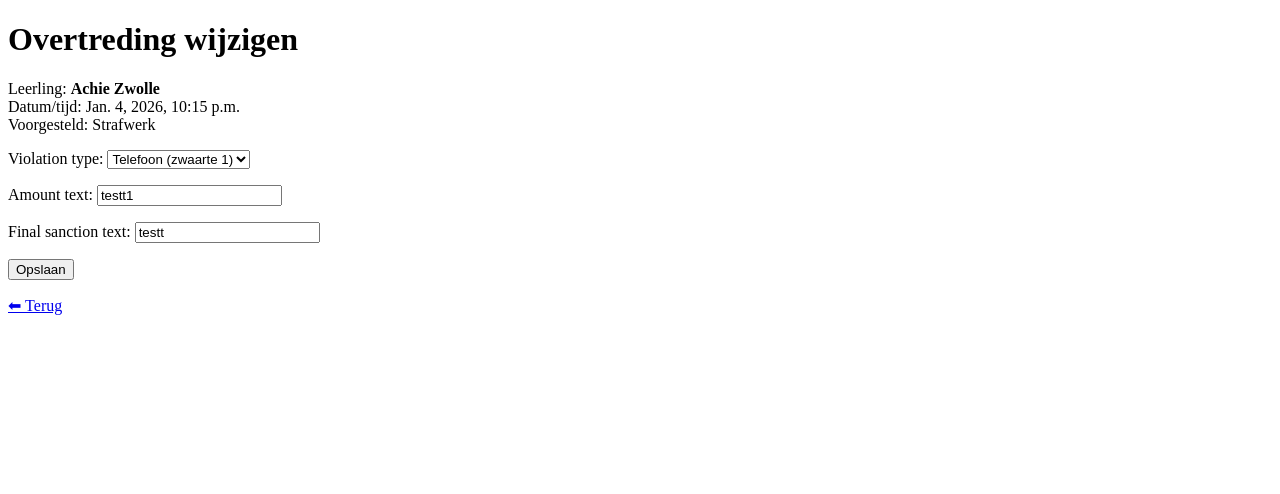
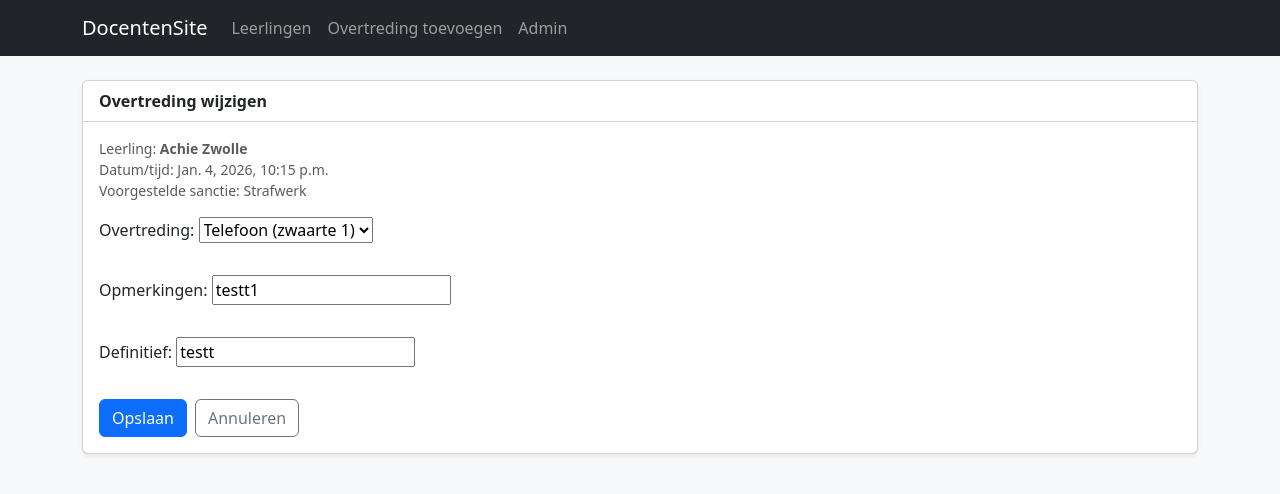
Before and after one commit to sayfoudinne/asad, a Django app: page /overtreding/1/wijzig/ in a window 1280 px wide. Shown: the top 494 px of the page. Run offline with Django 5.2, Linux system fonts and the light colour scheme; data comes from the database, SQL or seed files in the repository; both versions use the stored data as it was after the commit.

Commit message:
Nagekeken. Filter toegevoegd op Overtreding aanmaken. Labels vertaald naar nederlands. Styling toegevoegd bij edit en delete.

```diff
--- a/leerling-overtredingen/core/forms.py
+++ b/leerling-overtredingen/core/forms.py
@@ -1,18 +1,43 @@
 from django import forms
-from .models import Violation
+from .models import Violation, SchoolClass, Student
+
 
 class ViolationForm(forms.ModelForm):
     class Meta:
         model = Violation
         fields = ["student", "violation_type", "amount_text", "final_sanction_text"]
+        labels = {
+            "student": "Leerling",
+            "violation_type": "Overtreding",
+            "amount_text": "Opmerkingen",
+            "final_sanction_text": "Definitief",
+        }
         widgets = {
-            "final_sanction_text": forms.TextInput(attrs={"placeholder": "Docent kan sanctie aanpassen..."})
+            "final_sanction_text": forms.TextInput(
+                attrs={"placeholder": "Docent kan sanctie aanpassen..."}
+            )
         }
 
-from django import forms
-from .models import Violation
+    def __init__(self, *args, **kwargs):
+        # optioneel: meegegeven klas om de leerlingen op te filteren
+        school_class = kwargs.pop("school_class", None)
+        super().__init__(*args, **kwargs)
+
+        qs = Student.objects.all()
+        if school_class:
+            qs = qs.filter(school_class=school_class)
+        self.fields["student"].queryset = qs
+
 
 class ViolationEditForm(forms.ModelForm):
     class Meta:
         model = Violation
         fields = ["violation_type", "amount_text", "final_sanction_text"]
+        labels = {
+            "violation_type": "Overtreding",
+            "amount_text": "Opmerkingen",
+            "final_sanction_text": "Definitief"
+        }
+        widgets = {
+            "final_sanction_text": forms.TextInput(attrs={"placeholder": "Docent kan sanctie aanpassen..."})
+        }
--- a/leerling-overtredingen/core/models.py
+++ b/leerling-overtredingen/core/models.py
@@ -53,7 +53,7 @@ class Violation(models.Model):
 
     created_at = models.DateTimeField(auto_now_add=True)
 
-    amount_text = models.CharField(max_length=50, blank=True)  # bv "8 min te laat"
+    amount_text = models.CharField(max_length=50, blank=True)
 
     proposed_sanction = models.ForeignKey(
         Sanction, null=True, blank=True,
--- a/leerling-overtredingen/core/templates/core/student_detail.html
+++ b/leerling-overtredingen/core/templates/core/student_detail.html
@@ -25,7 +25,7 @@
         <tr>
           <th>Overtreding</th>
           <th>Datum/tijd</th>
-          <th>Extra</th>
+          <th>Opmerkingen</th>
           <th>Voorgesteld</th>
           <th>Definitief</th>
           <th class="text-end">Acties</th>
--- a/leerling-overtredingen/core/templates/core/students_list.html
+++ b/leerling-overtredingen/core/templates/core/students_list.html
@@ -4,7 +4,6 @@
 {% block content %}
 <div class="d-flex justify-content-between align-items-center mb-3">
   <h1 class="h3 mb-0">Leerlingen</h1>
-  <a class="btn btn-success" href="{% url 'violation_create' %}">+ Overtreding</a>
 </div>
 
 <div class="card shadow-sm mb-3">
--- a/leerling-overtredingen/core/templates/core/violation_edit.html
+++ b/leerling-overtredingen/core/templates/core/violation_edit.html
@@ -1,24 +1,26 @@
-<!doctype html>
-<html lang="nl">
-<head>
-  <meta charset="utf-8">
-  <title>Overtreding wijzigen</title>
-</head>
-<body>
-  <h1>Overtreding wijzigen</h1>
+{% extends "core/base.html" %}
+{% block title %}Overtreding wijzigen{% endblock %}
 
-  <p>
-    Leerling: <strong>{{ violation.student.first_name }} {{ violation.student.last_name }}</strong><br>
-    Datum/tijd: {{ violation.created_at }}<br>
-    Voorgesteld: {{ violation.proposed_sanction|default:"-" }}
-  </p>
+{% block content %}
+<div class="card shadow-sm">
+  <div class="card-header bg-white">
+    <strong>Overtreding wijzigen</strong>
+  </div>
+  <div class="card-body">
+    <div class="mb-3 small text-muted">
+      <div>Leerling: <strong>{{ violation.student.first_name }} {{ violation.student.last_name }}</strong></div>
+      <div>Datum/tijd: {{ violation.created_at }}</div>
+      <div>Voorgestelde sanctie: {{ violation.proposed_sanction|default:"-" }}</div>
+    </div>
 
-  <form method="post">
-    {% csrf_token %}
-    {{ form.as_p }}
-    <button type="submit">Opslaan</button>
-  </form>
-
-  <p><a href="{% url 'student_detail' violation.student.id %}">⬅ Terug</a></p>
-</body>
-</html>
+    <form method="post" class="d-flex flex-column gap-3">
+      {% csrf_token %}
+      {{ form.as_p }}
+      <div class="d-flex gap-2">
+        <button class="btn btn-primary" type="submit">Opslaan</button>
+        <a class="btn btn-outline-secondary" href="{% url 'student_detail' violation.student.id %}">Annuleren</a>
+      </div>
+    </form>
+  </div>
+</div>
+{% endblock %}
--- a/leerling-overtredingen/core/views.py
+++ b/leerling-overtredingen/core/views.py
@@ -48,17 +48,33 @@ def student_detail(request, student_id: int):
     })
 
 def violation_create(request, student_id=None):
+    classes = SchoolClass.objects.all()
     initial = {}
+    school_class = None
+
+    # klas gekozen via filter (GET) of behouden via hidden field (POST)
+    selected = request.GET.get("klas") or request.POST.get("klas")
+
+    # als we via een specifieke leerling komen, zet die alvast vast
     if student_id is not None:
-        initial["student"] = get_object_or_404(Student, id=student_id)
+        student = get_object_or_404(Student, id=student_id)
+        initial["student"] = student
+        selected = student.school_class.name
+
+    if selected:
+        school_class = SchoolClass.objects.filter(name=selected).first()
 
     if request.method == "POST":
-        form = ViolationForm(request.POST, initial=initial)
+        form = ViolationForm(request.POST, initial=initial, school_class=school_class)
         if form.is_valid():
             violation: Violation = form.save(commit=False)
 
             sev = violation.violation_type.severity
-            possible = Sanction.objects.filter(active=True, min_severity__lte=sev, max_severity__gte=sev)
+            possible = Sanction.objects.filter(
+                active=True,
+                min_severity__lte=sev,
+                max_severity__gte=sev,
+            )
             proposed = random.choice(list(possible)) if possible.exists() else None
 
             violation.proposed_sanction = proposed
@@ -69,9 +85,13 @@ def violation_create(request, student_id=None):
             violation.save()
             return redirect("student_detail", student_id=violation.student.id)
     else:
-        form = ViolationForm(initial=initial)
+        form = ViolationForm(initial=initial, school_class=school_class)
 
-    return render(request, "core/violation_form.html", {"form": form})
+    return render(
+        request,
+        "core/violation_form.html",
+        {"form": form, "classes": classes, "selected": selected},
+    )
 
 from django.contrib import messages
 from .forms import ViolationForm, ViolationEditForm  # voeg ViolationEditForm toe
```
Also changed, not shown: leerling-overtredingen/core/templates/core/violation_delete_confirm.html (+16 -16 lines), leerling-overtredingen/core/templates/core/violation_form.html (+24 -0 lines), leerling-overtredingen/db.sqlite3.
